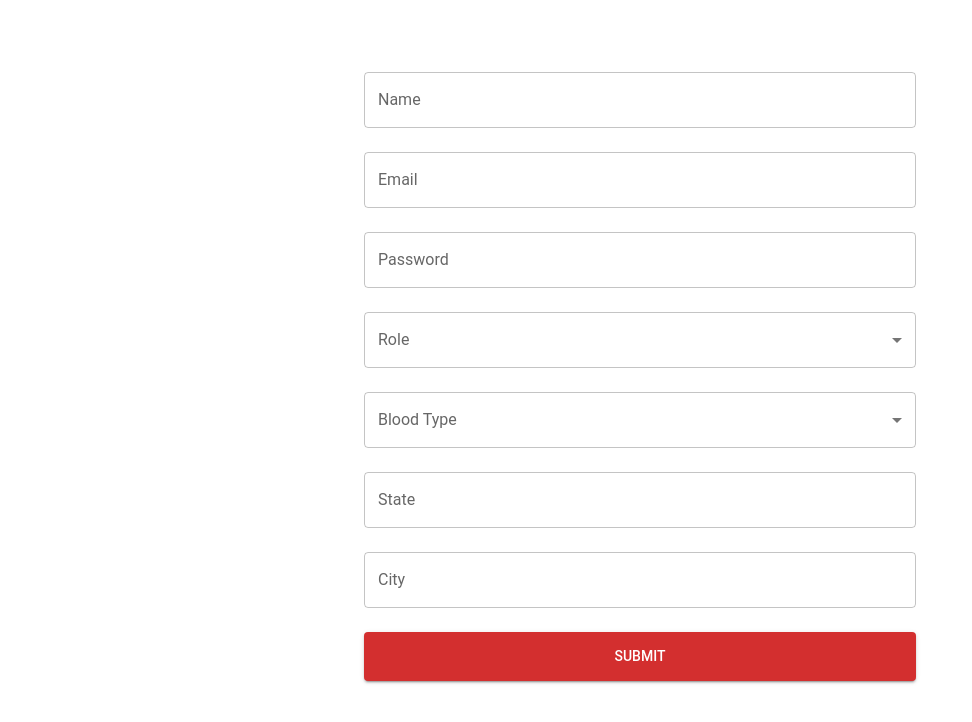
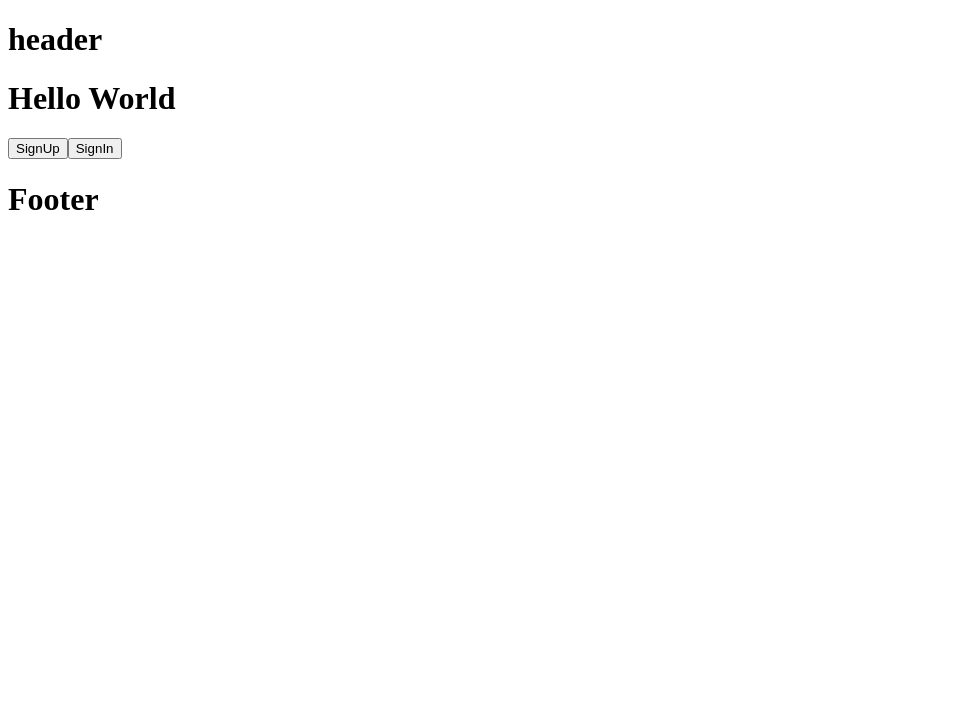
Before and after one commit to adityalakandri3/Blood-Donation-System, a React (Vite) app in the folder Client/: page / in a window 1280 px wide. Shown: the top 722 px of the page, without its empty margins (0-972 px from the left). Built offline with nearby package versions, Linux system fonts and the light colour scheme.

Commit message:
query Updated

```diff
--- a/Client/src/Api/axiosInstance/axiosInstance.js
+++ b/Client/src/Api/axiosInstance/axiosInstance.js
@@ -1,5 +1,7 @@
 import axios from 'axios'
 import { baseURL } from '../endPoints/endPoints'
+
+
 export const axiosInstance = axios.create({
   baseURL: baseURL,
 })
--- a/Client/src/Api/functions/userSignUp.js
+++ b/Client/src/Api/functions/userSignUp.js
@@ -1,3 +1,4 @@
+
 import { axiosInstance } from "../axiosInstance/axiosInstance";
 import { endPoints } from "../endPoints/endPoint";
 
--- a/Client/src/App.jsx
+++ b/Client/src/App.jsx
@@ -1,14 +1,38 @@
-import React from 'react';
-import UserSignUp from './components/UserSignUp';
+// import { ToastContainer } from "react-toastify";
+import React from "react";
+import { createBrowserRouter, RouterProvider } from "react-router-dom";
+import Home from "./components/Home.jsx";
+import Root from "./layouts/Root.jsx";
+import UserSignUp from "./components/UserSignUp.jsx";
+import UserSignIn from "./components/UserSignIn.jsx";
 
+const router = createBrowserRouter([
+  {
+    path: "/",
+    element: <Root />,
+    children: [
+      {
+        path: "/",
+        element: <Home />,
+      },
+      {
+        path: "/signup",
+        element: <UserSignUp />,
+      },
+      {
+        path: "/signin",
+        element: <UserSignIn/>,
+      },
+    ],
+  },
+]);
 
-
-const App = () => {
+function App() {
   return (
     <>
-<UserSignUp/>
+      <RouterProvider router={router} />
     </>
   );
-};
+}
 
 export default App;
--- a/Client/src/components/Home.jsx
+++ b/Client/src/components/Home.jsx
@@ -1,9 +1,13 @@
 import React from 'react'
+import { useNavigate } from 'react-router-dom';
 
 const Home = () => {
+  const navigate = useNavigate();
   return (
     <div>
       <h1>Hello World</h1>
+      <button onClick={()=> navigate("/signup")}>SignUp</button>
+      <button onClick={()=> navigate("/signin")}>SignIn</button>
     </div>
   )
 }
--- /dev/null
+++ b/Client/src/components/UserSignIn.jsx
@@ -0,0 +1,11 @@
+import React from 'react'
+
+const UserSignIn = () => {
+  return (
+    <div>
+      <h1>Sign In </h1>
+    </div>
+  )
+}
+
+export default UserSignIn
--- a/Client/src/components/UserSignUp.jsx
+++ b/Client/src/components/UserSignUp.jsx
@@ -1,124 +1,158 @@
-import React, { useState } from "react";
+import React from "react";
 import { useForm } from "react-hook-form";
-import { TextField, MenuItem, Button, Select, FormControl, InputLabel, Container, Box } from "@mui/material";
+import axios from "axios";
+import {
+  TextField,
+  MenuItem,
+  Button,
+  Select,
+  FormControl,
+  InputLabel,
+  Container,
+  Box,
+} from "@mui/material";
 import { createTheme, ThemeProvider } from "@mui/material/styles";
 
-// Customize the theme based on blood donation camp colors (reds and whites)
+// Replace with the actual path if needed
+export const baseURL = "http://localhost:3006";
+
+export const endPoints = {
+  user: {
+    signup: "/create-user",
+    login: "/login-user",
+    verifyOTP: "/verify-otp",
+    sendResetLink: "/reset-password-link",
+    resetPassword: (id, token) => `/reset-password/${id}/${token}`,
+    dashboard: "/user-dashboard",
+    updatePassword: "/update-password",
+    editUser: (id) => `/edit-user/${id}`,
+    updateUser: (id) => `/update-user/${id}`,
+  },
+};
+
 const theme = createTheme({
   palette: {
     primary: {
-      main: "#D32F2F", // Red for primary actions (Blood-related)
+      main: "#D32F2F",
     },
     secondary: {
-      main: "#1976D2", // Blue for secondary actions or accents
+      main: "#1976D2",
     },
     background: {
       default: "#FFF",
-      paper: "#f7f7f7", // Light grey background for a subtle look
+      paper: "#f7f7f7",
     },
   },
   typography: {
-    fontFamily: "'Roboto', sans-serif", // Clean font for the form
+    fontFamily: "'Roboto', sans-serif",
   },
 });
 
-export const UserSignUp = () => {
-  const { register, handleSubmit, formState: { errors } } = useForm();
-  const [isPending, setIsPending] = useState(false);
+const UserSignUp = () => {
+  const { register, handleSubmit, formState: { errors }, reset } = useForm();
 
   const onSubmit = async (data) => {
-    setIsPending(true);
-    console.log("Form Data:", data);
+    const payload = {
+      name: data.name,
+      email: data.email,
+      password: data.password,
+      role: data.role,
+      bloodType: data.bloodType,
+      location: {
+        state: data.locationState,
+        city: data.locationCity
+      }
+    };
 
-    const formData = new FormData();
-    formData.append("name", data.name);
-    formData.append("email", data.email);
-    formData.append("password", data.password);
-    formData.append("role", data.role);
-    formData.append("bloodType", data.bloodType);
-    formData.append("location[state]", data.locationState);
-    formData.append("location[city]", data.locationCity);
+    try {
+      const response = await axios.post(`${baseURL}${endPoints.user.signup}`, payload);
 
-    setTimeout(() => {
-      setIsPending(false);
-      alert("Form submitted!");
-    }, 1000);
+      if (response.status === 201 || response.status === 200) {
+        alert("User registered successfully!");
+        reset(); // Reset form
+      }
+    } catch (error) {
+      console.error("Signup error:", error);
+      alert(error.response?.data?.message || "Signup failed.");
+    }
   };
 
   return (
     <ThemeProvider theme={theme}>
-      <Container maxWidth="sm" sx={{ marginTop: 4, padding: 3, backgroundColor: "white", borderRadius: 2 }}>
+      <Container maxWidth="sm" sx={{ mt: 4, p: 3, backgroundColor: "white", borderRadius: 2 }}>
         <Box component="form" onSubmit={handleSubmit(onSubmit)} noValidate>
           <TextField
             label="Name"
-            variant="outlined"
             fullWidth
             margin="normal"
             {...register("name", { required: true })}
             error={!!errors.name}
-            helperText={errors.name ? "Name is required" : ""}
+            helperText={errors.name && "Name is required"}
           />
 
           <TextField
             label="Email"
-            variant="outlined"
             fullWidth
             margin="normal"
             {...register("email", { required: true })}
             error={!!errors.email}
-            helperText={errors.email ? "Email is required" : ""}
+            helperText={errors.email && "Email is required"}
           />
 
           <TextField
             type="password"
             label="Password"
-            variant="outlined"
             fullWidth
             margin="normal"
             {...register("password", { required: true })}
             error={!!errors.password}
-            helperText={errors.password ? "Password is required" : ""}
+            helperText={errors.password && "Password is required"}
           />
 
-          <FormControl fullWidth margin="normal" variant="outlined" error={!!errors.role}>
+          <FormControl fullWidth margin="normal" error={!!errors.role}>
             <InputLabel>Role</InputLabel>
-            <Select {...register("role")} label="Role">
+            <Select
+              defaultValue=""
+              {...register("role", { required: true })}
+              label="Role"
+            >
               <MenuItem value="recipient">Recipient</MenuItem>
               <MenuItem value="donor">Donor</MenuItem>
               <MenuItem value="admin">Admin</MenuItem>
             </Select>
+            {errors.role && <p style={{ color: "red", fontSize: 12 }}>Role is required</p>}
           </FormControl>
 
-          <FormControl fullWidth margin="normal" variant="outlined" error={!!errors.bloodType}>
+          <FormControl fullWidth margin="normal" error={!!errors.bloodType}>
             <InputLabel>Blood Type</InputLabel>
-            <Select {...register("bloodType", { required: true })} label="Blood Type">
+            <Select
+              defaultValue=""
+              {...register("bloodType", { required: true })}
+              label="Blood Type"
+            >
               {["A+", "A-", "B+", "B-", "AB+", "AB-", "O+", "O-"].map((bt) => (
-                <MenuItem key={bt} value={bt}>
-                  {bt}
-                </MenuItem>
+                <MenuItem key={bt} value={bt}>{bt}</MenuItem>
               ))}
             </Select>
-            {errors.bloodType && <p className="error">Blood type is required</p>}
+            {errors.bloodType && <p style={{ color: 'red', fontSize: 12 }}>Blood type is required</p>}
           </FormControl>
 
           <TextField
             label="State"
-            variant="outlined"
             fullWidth
             margin="normal"
             {...register("locationState", { required: true })}
             error={!!errors.locationState}
-            helperText={errors.locationState ? "State is required" : ""}
+            helperText={errors.locationState && "State is required"}
           />
 
           <TextField
             label="City"
-            variant="outlined"
             fullWidth
             margin="normal"
             {...register("locationCity", { required: true })}
             error={!!errors.locationCity}
-            helperText={errors.locationCity ? "City is required" : ""}
+            helperText={errors.locationCity && "City is required"}
           />
 
           <Button
@@ -126,14 +160,9 @@ export const UserSignUp = () => {
             variant="contained"
             color="primary"
             fullWidth
-            sx={{
-              marginTop: 2,
-              padding: "12px",
-              '&:hover': { backgroundColor: "#B71C1C" }, // Darker red on hover
-            }}
-            disabled={isPending}
+            sx={{ mt: 2, py: 1.5, '&:hover': { backgroundColor: "#B71C1C" } }}
           >
-            {isPending ? "Submitting..." : "Submit"}
+            Submit
           </Button>
         </Box>
       </Container>
--- /dev/null
+++ b/Client/src/hooks/react-query/query-keys/QueryKeys.js
@@ -0,0 +1 @@
+export const USERS ="USERS"
--- /dev/null
+++ b/Client/src/layouts/Footer.jsx
@@ -0,0 +1,11 @@
+import React from 'react'
+
+const Footer = () => {
+  return (
+    <div>
+      <h1>Footer</h1>
+    </div>
+  )
+}
+
+export default Footer
--- /dev/null
+++ b/Client/src/layouts/Header.jsx
@@ -0,0 +1,11 @@
+import React from 'react'
+
+const Header = () => {
+  return (
+    <div>
+      <h1>header</h1>
+    </div>
+  )
+}
+
+export default Header
--- /dev/null
+++ b/Client/src/layouts/Root.jsx
@@ -0,0 +1,16 @@
+import React from 'react'
+import Header from './Header'
+import { Outlet } from 'react-router-dom'
+import Footer from './Footer'
+
+const Root = () => {
+  return (
+    <div>
+     <Header/>
+     <Outlet/>
+     <Footer/>
+    </div>
+  )
+}
+
+export default Root
```
Also changed, not shown: Client/src/hooks/GlobalHooks.js (added, +11 -0 lines), Client/src/hooks/react-query/query-hooks/authQuery.js (added, +27 -0 lines).
